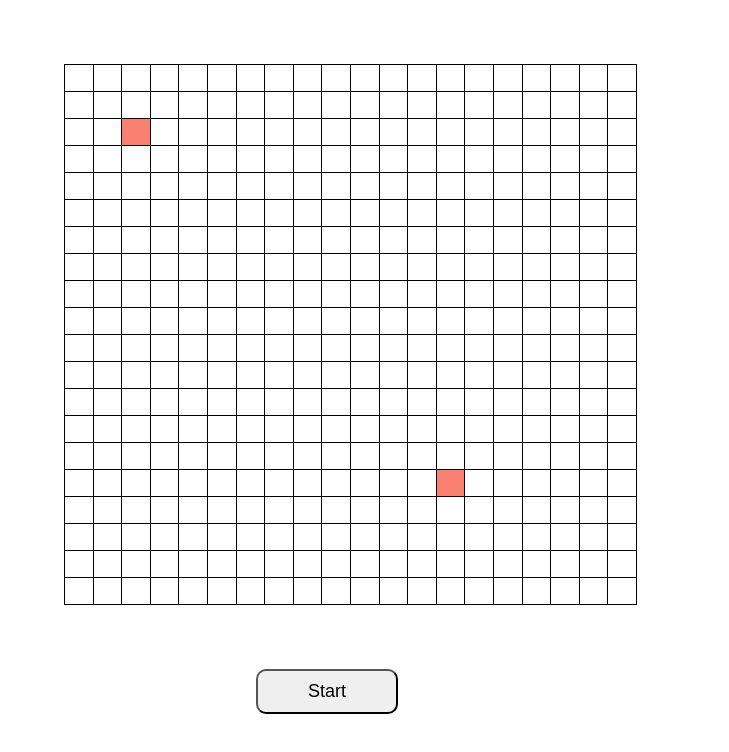
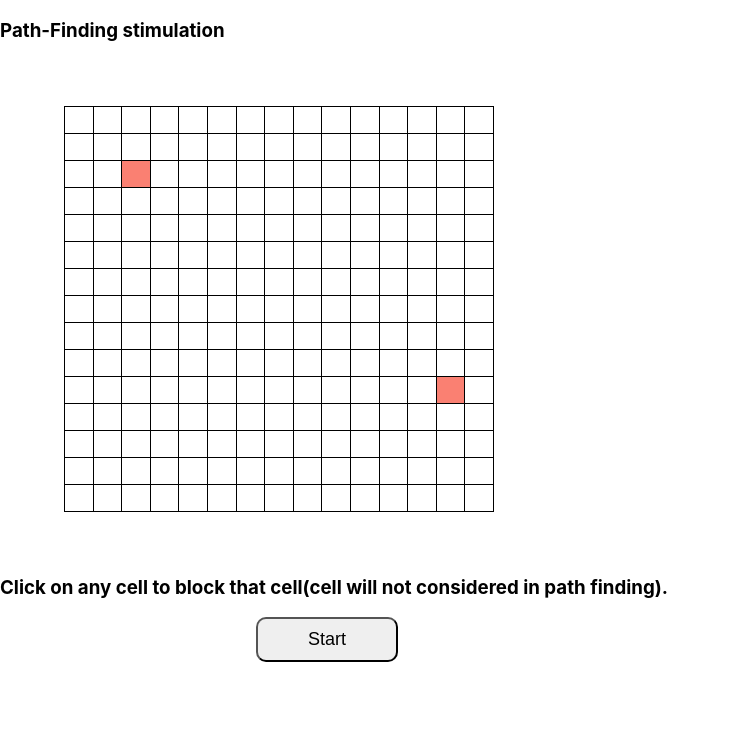
Before and after one commit to keval604/Path-Finding-Visuliser, a React (Create React App) app: page / in a window 1280 px wide. Shown: the top 752 px of the page, without its empty margins (0-729 px from the left). Built offline with nearby package versions, Linux system fonts and the light colour scheme.

Commit message:
adding heading and instruction

```diff
--- a/src/App.js
+++ b/src/App.js
@@ -3,8 +3,8 @@ import Grid from "./Grid";
 import Button from "./Button";
 // import VisContext from "./Context/vis-context";
 
-const rows=20;
-  const cols=20;
+const rows=15;
+  const cols=15;
 
   let visArray = (new Array(rows)).fill().map(function(){ return new Array(cols).fill(0);});
   let disArray=[];
@@ -17,7 +17,7 @@ const rows=20;
 
 const initialCor={
   start:{x:2,y:2},
-  end:{x:15,y:13}
+  end:{x:10,y:13}
 }
 
 
@@ -37,6 +37,7 @@ const App=()=>{
 
   return(
     <>
+      <h3>Path-Finding stimulation</h3>
       <VisitContext.Provider
         value={{
           visited:vis,
@@ -46,7 +47,7 @@ const App=()=>{
       >
           <Grid noRows={rows} noCols={cols}/>
       </VisitContext.Provider>
-
+        <h3>Click on any cell to block that cell(cell will not considered in path finding).</h3>
       <Button cor={cor} noRows={rows} noCols={cols} visited={vis} setVisit={visitHandler}/>
     </>
   )
```
